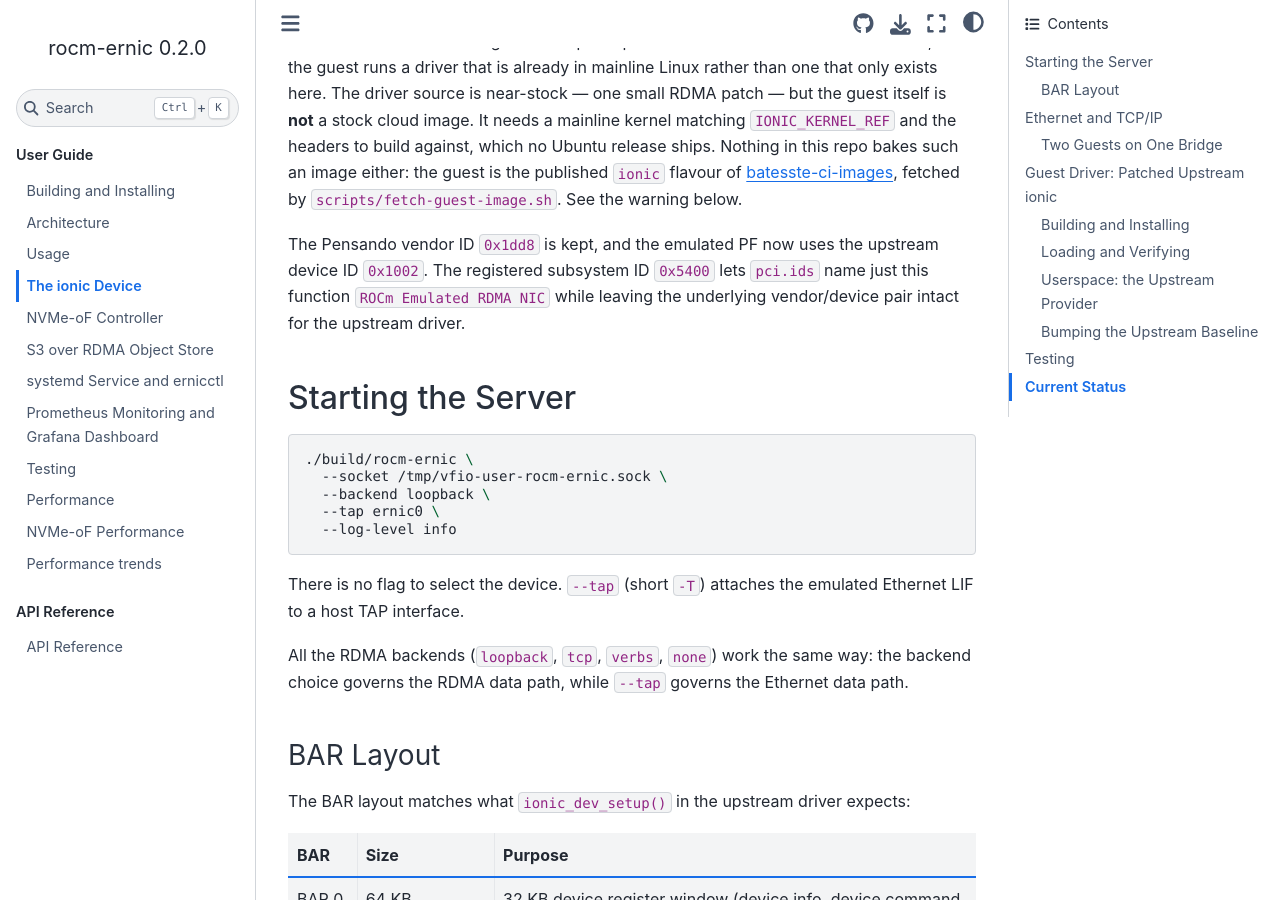
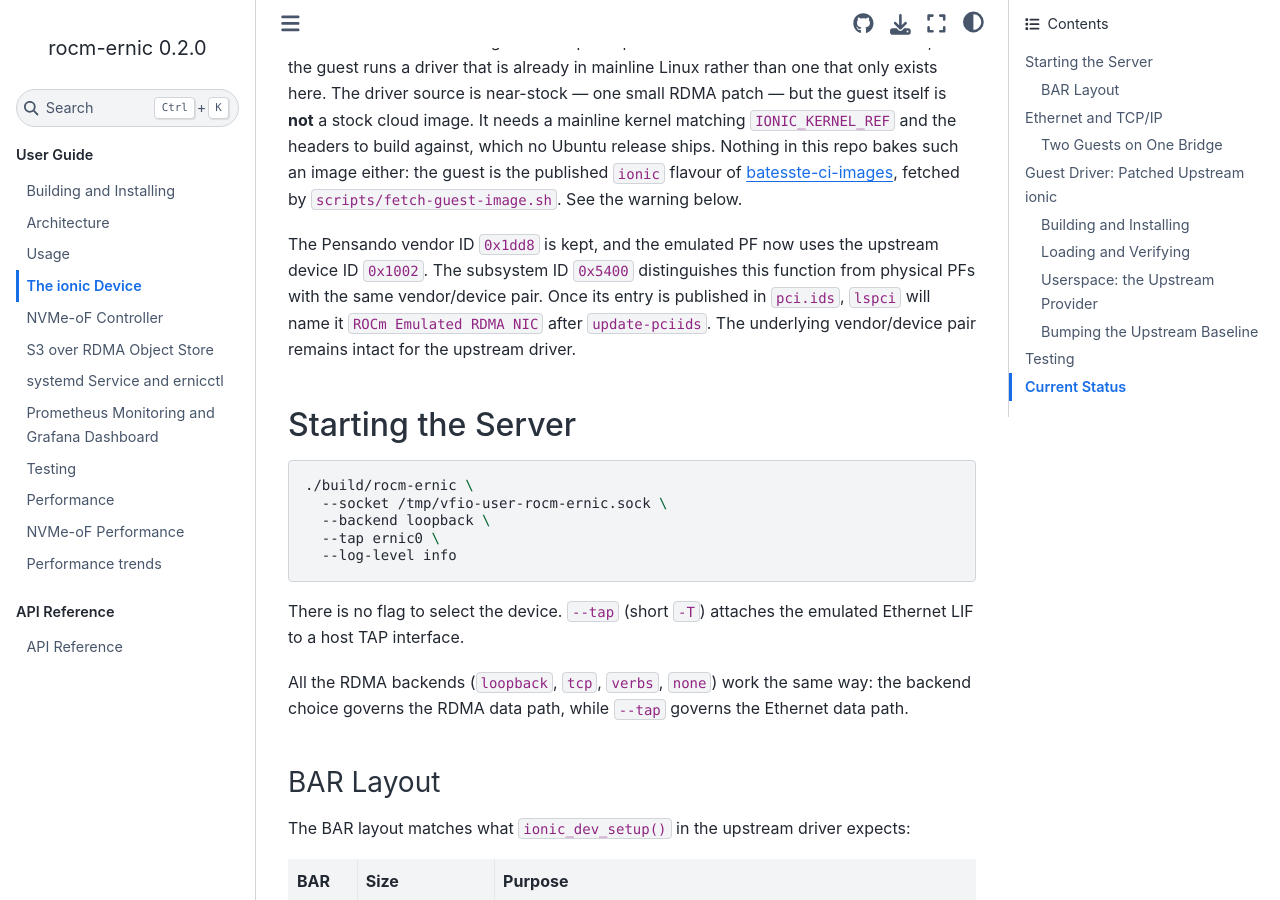
Before and after one commit to ROCm/rocm-ernic, a Sphinx documentation site: the page built from docs/ionic.rst, in a window 1280 px wide and 900 px high, scrolled down 336 px. Built offline with Sphinx 7.4.7 and the Sphinx Book theme 1.1.4, drawn with Linux system fonts in a browser that asks for light colours.

Commit message:
Fix PCI verification for unpublished subsystem entry and CI lint
Co-authored-by: sbates130272 <7095029+sbates130272@users.noreply.github.com>

```diff
--- a/docs/ionic.rst
+++ b/docs/ionic.rst
@@ -31,9 +31,11 @@ below.
 
 The Pensando vendor ID ``0x1dd8`` is kept, and the emulated
 PF now uses the upstream device ID ``0x1002``. The
-registered subsystem ID ``0x5400`` lets ``pci.ids`` name
-just this function ``ROCm Emulated RDMA NIC`` while leaving
-the underlying vendor/device pair intact for the upstream
+subsystem ID ``0x5400`` distinguishes this function from
+physical PFs with the same vendor/device pair. Once its
+entry is published in ``pci.ids``, ``lspci`` will name it
+``ROCm Emulated RDMA NIC`` after ``update-pciids``. The
+underlying vendor/device pair remains intact for the upstream
 driver.
 
 Starting the Server
```
Also changed, not shown: docs/usage.rst (+5 -3 lines), 2 other files.
